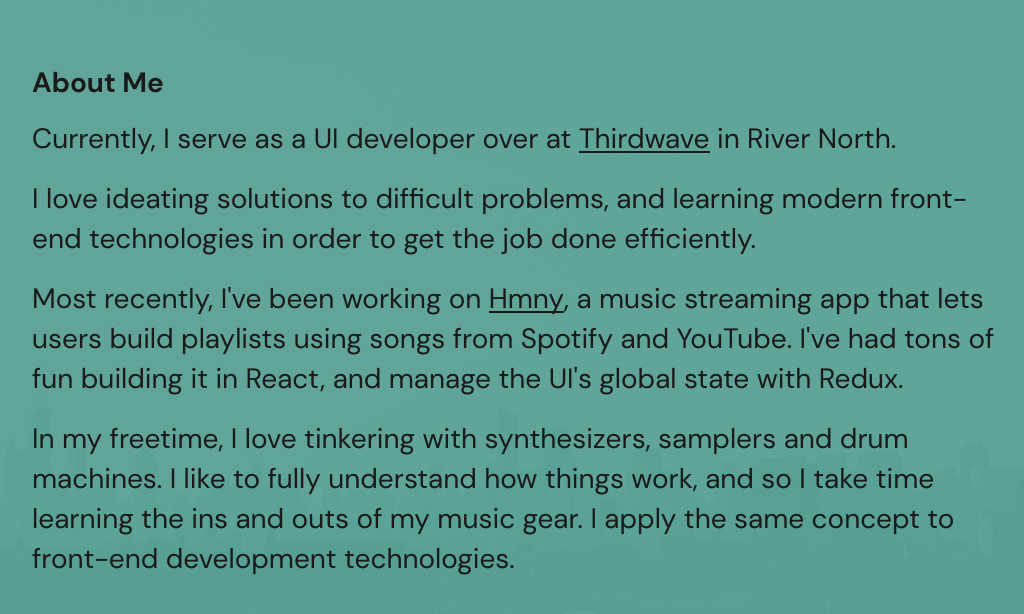
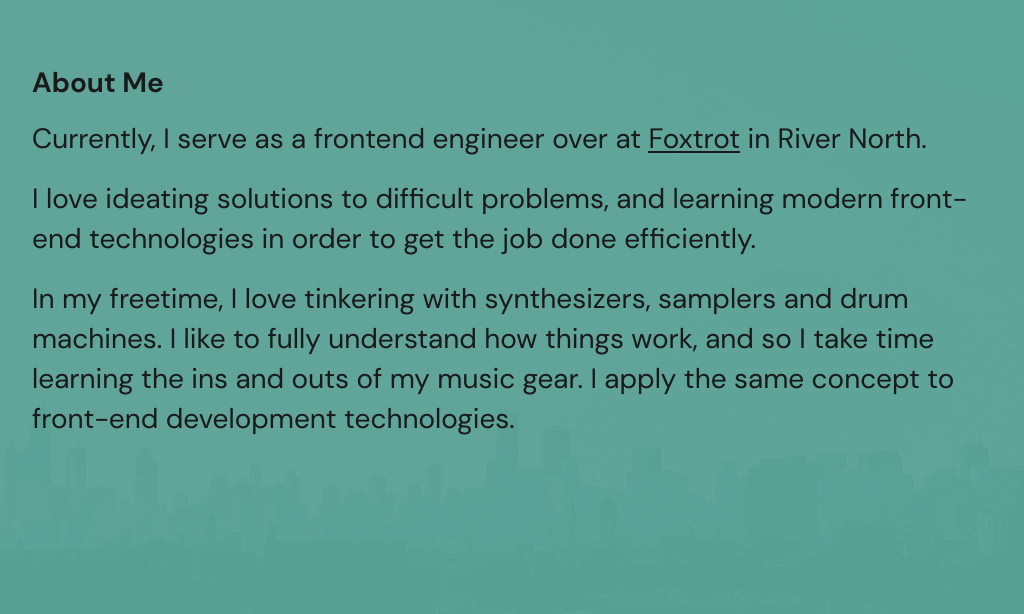
Before and after one commit to kaveets24/portfolio, a Gatsby site: page /about in a window 1280 px wide. Shown: the part 138-752 px from the top of the page, without its empty margins (116-1140 px from the left). Built offline with nearby package versions, Linux system fonts and the light colour scheme; Gatsby itself is replaced by a stand-in of ours.

Commit message:
👌 IMPROVE: update resume, change job, remove hmny from about

```diff
--- a/src/components/Layout/index.js
+++ b/src/components/Layout/index.js
@@ -42,7 +42,6 @@
   }
 
   handleImageLoad = () => {
-    console.log("Image Loaded!")
     this.setState({
       imageLoaded: true,
     })
--- a/src/components/Navigation/index.js
+++ b/src/components/Navigation/index.js
@@ -133,7 +133,7 @@
             animationDelay={animationDelay}
           >
             {isIndexPage ? (
-              <a rel="noopener noreferrer" href="https://www.dropbox.com/s/6fonknd1fsp3n8p/steven-kveton.pdf?dl=0" target="__blank">
+              <a rel="noopener noreferrer" href="https://www.dropbox.com/s/fo78emynemmz7d4/steven-kveton-resume-2020.pdf?dl=0" target="__blank">
                 Resume
               </a>
             ) : (
--- a/src/pages/about.js
+++ b/src/pages/about.js
@@ -6,24 +6,15 @@
       <Section animation={"fadeInDown"}>
         <h2>About Me</h2>
         <p>
-          Currently, I serve as a UI developer over at{" "}
-          <a href="https://www.thirdwavellc.com/" target="__blank">
-            Thirdwave
+          Currently, I serve as a frontend engineer over at{" "}
+          <a href="https://foxtrotco.com/" target="__blank">
+            Foxtrot
           </a>{" "}
           in River North.
         </p>
         <p>
           I love ideating solutions to difficult problems, and learning modern
           front-end technologies in order to get the job done efficiently.
-        </p>
-        <p>
-          Most recently, I've been working on{" "}
-          <a href="https://www.hmnymusic.com" target="__blank">
-            Hmny
-          </a>
-          , a music streaming app that lets users build playlists using songs
-          from Spotify and YouTube. I've had tons of fun building it in React,
-          and manage the UI's global state with Redux.
         </p>
         <p>
           In my freetime, I love tinkering with synthesizers, samplers and drum
```
Also changed, not shown: src/pages/projects.js (+1 -9 lines), 1 other file.
